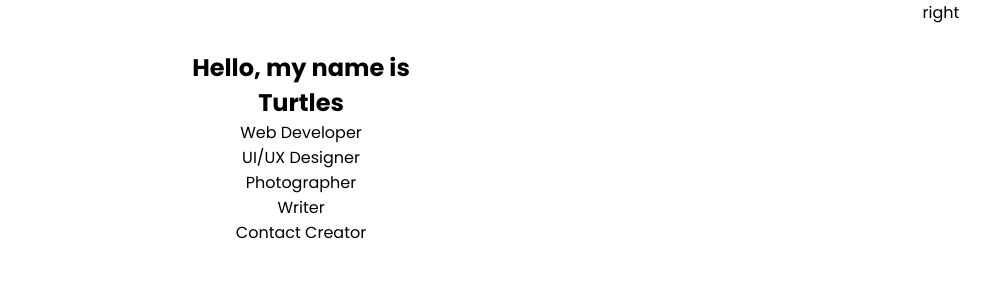
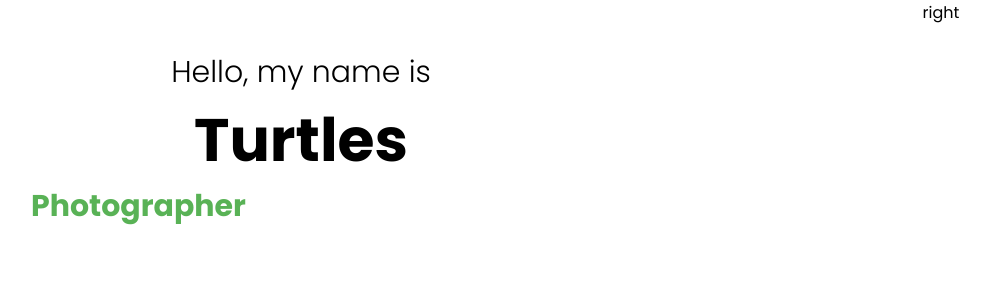
Before and after one commit to tpadilla10117/portfolio-template, a React (Create React App) app: page / in a window 1280 px wide. Shown: the top 300 px of the page, without its empty margins (19-1009 px from the left). Built offline with nearby package versions, Linux system fonts and the light colour scheme.

Commit message:
created an animation

```diff
--- a/src/components/Intro/Intro.css
+++ b/src/components/Intro/Intro.css
@@ -15,3 +15,46 @@
 .intro-left-wrapper {
     padding: 50px;
 }
+
+.intro-introduction {
+    font-size: 30px;
+    font-weight: 300;
+}
+
+.intro-name {
+    font-size: 60px;
+}
+
+.intro-title {
+    height: 50px;
+    overflow: hidden ;
+}
+
+.intro-title-wrapper {
+    height: 100%;
+    animation: move 10s ease-in-out infinite alternate;
+}
+
+@keyframes move {
+    25% {
+        transform: translateY(-50px);
+    }
+    50% {
+        transform: translateY(-100px);
+    }
+    75%{
+        transform: translateY(-150px);
+    }
+    100%{
+        transform: translateY(-200px);
+    }
+}
+
+.intro-title-item {
+    height: 50px;
+    font-size: 30px;
+    font-weight: bold;
+    color: #59b256;
+    display: flex;
+    align-items: center;
+}
```
